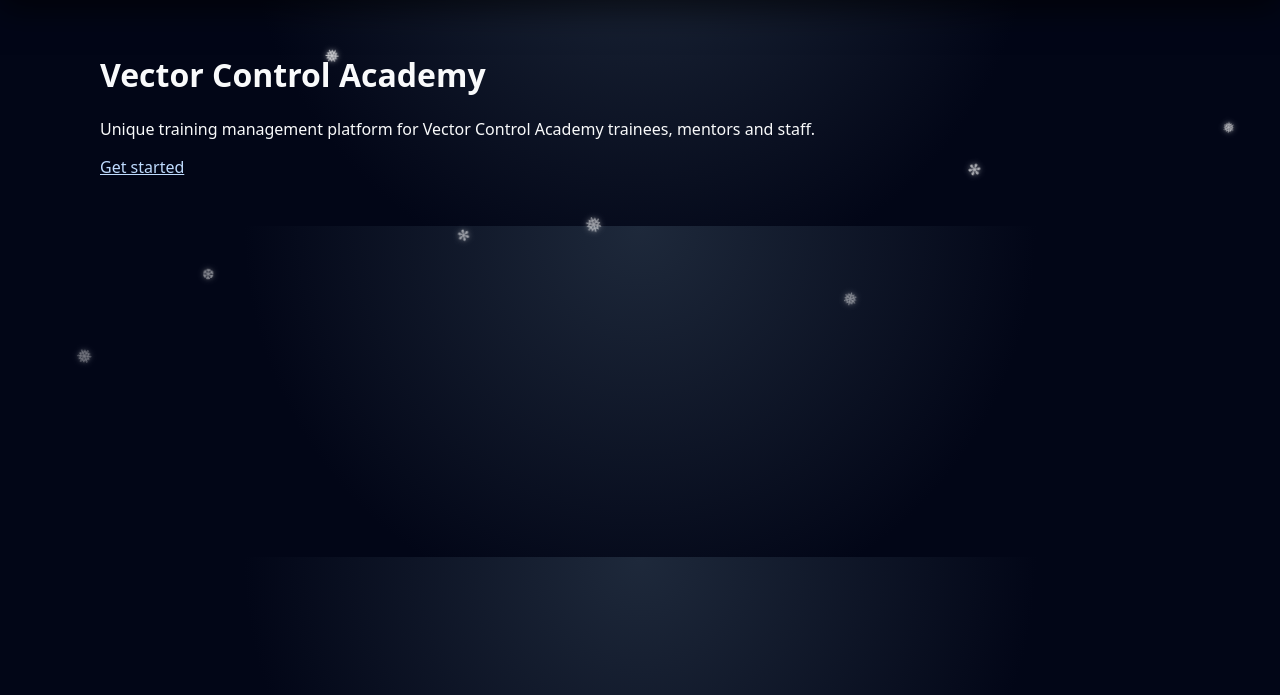
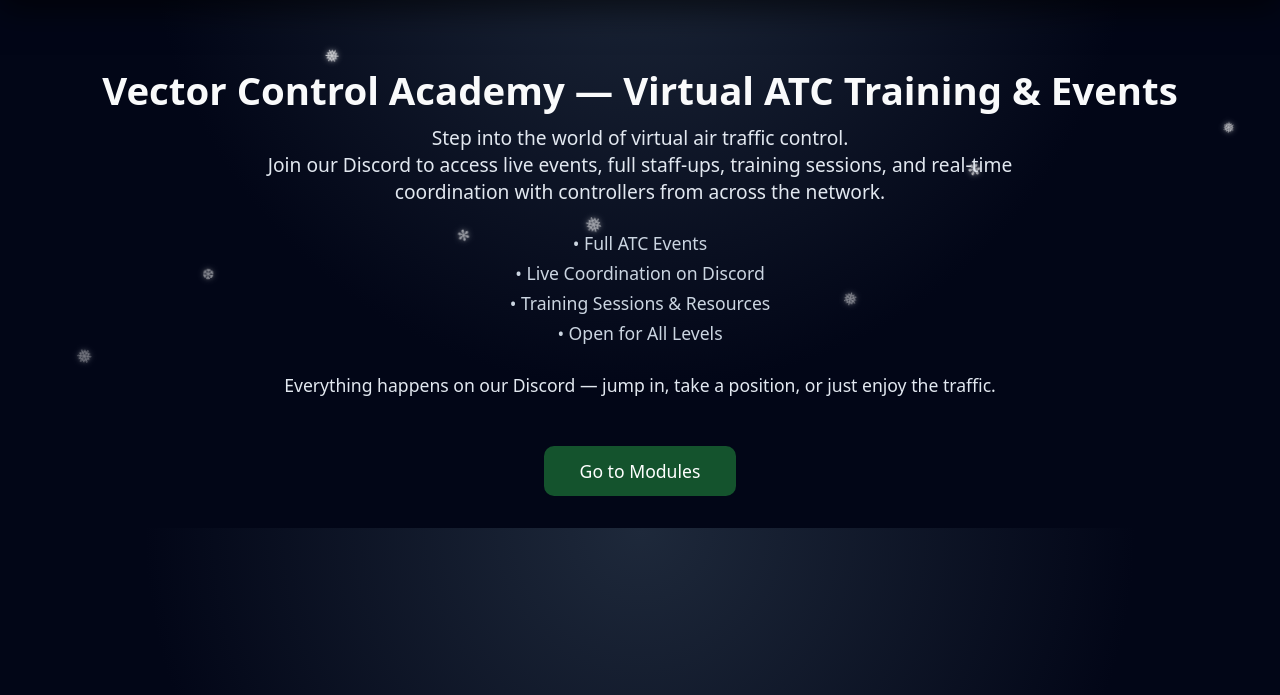
Before and after one commit to glidezone/vector-control-academy, a Flask app: page / in a window 1280 px wide. Shown: the part 105-800 px from the top of the page. Run offline with Flask 3, Linux system fonts and the light colour scheme.

Commit message:
Update homepage hero section

```diff
--- a/templates/index.html
+++ b/templates/index.html
@@ -1,11 +1,50 @@
-
 {% extends "base.html" %}
 {% block content %}
-  <h1>Vector Control Academy</h1>
-  <p>Unique training management platform for Vector Control Academy trainees, mentors and staff.</p>
-  {% if not current_user.is_authenticated %}
-    <p><a class="btn" href="{{ url_for('register') }}">Get started</a></p>
-  {% else %}
-    <p><a class="btn" href="{{ url_for('modules_view') }}">Go to modules</a></p>
-  {% endif %}
+
+<div style="text-align: center; margin-top: 2rem;">
+
+    <h1 style="font-size: 2.4rem; margin-bottom: 0.5rem;">
+        Vector Control Academy — Virtual ATC Training & Events
+    </h1>
+
+    <p style="font-size: 1.2rem; max-width: 800px; margin: 0 auto; color: #e2e8f0;">
+        Step into the world of virtual air traffic control.<br>
+        Join our Discord to access live events, full staff-ups, training sessions,
+        and real-time coordination with controllers from across the network.
+    </p>
+
+    <ul style="
+        list-style: none;
+        padding: 0;
+        margin-top: 1.5rem;
+        color: #cbd5e1;
+        font-size: 1.1rem;
+        line-height: 1.7;">
+        <li>• Full ATC Events</li>
+        <li>• Live Coordination on Discord</li>
+        <li>• Training Sessions & Resources</li>
+        <li>• Open for All Levels</li>
+    </ul>
+
+    <p style="font-size: 1.1rem; margin-top: 1.5rem; color: #e2e8f0;">
+        Everything happens on our Discord — jump in, take a position,
+        or just enjoy the traffic.
+    </p>
+
+    <a href="{{ url_for('modules_view') }}"
+       style="
+            display: inline-block;
+            margin-top: 2rem;
+            padding: 0.8rem 2.2rem;
+            font-size: 1.1rem;
+            color: white;
+            background: #14532d;
+            border-radius: 10px;
+            text-decoration: none;
+            transition: 0.25s;">
+        Go to Modules
+    </a>
+
+</div>
+
 {% endblock %}
```
